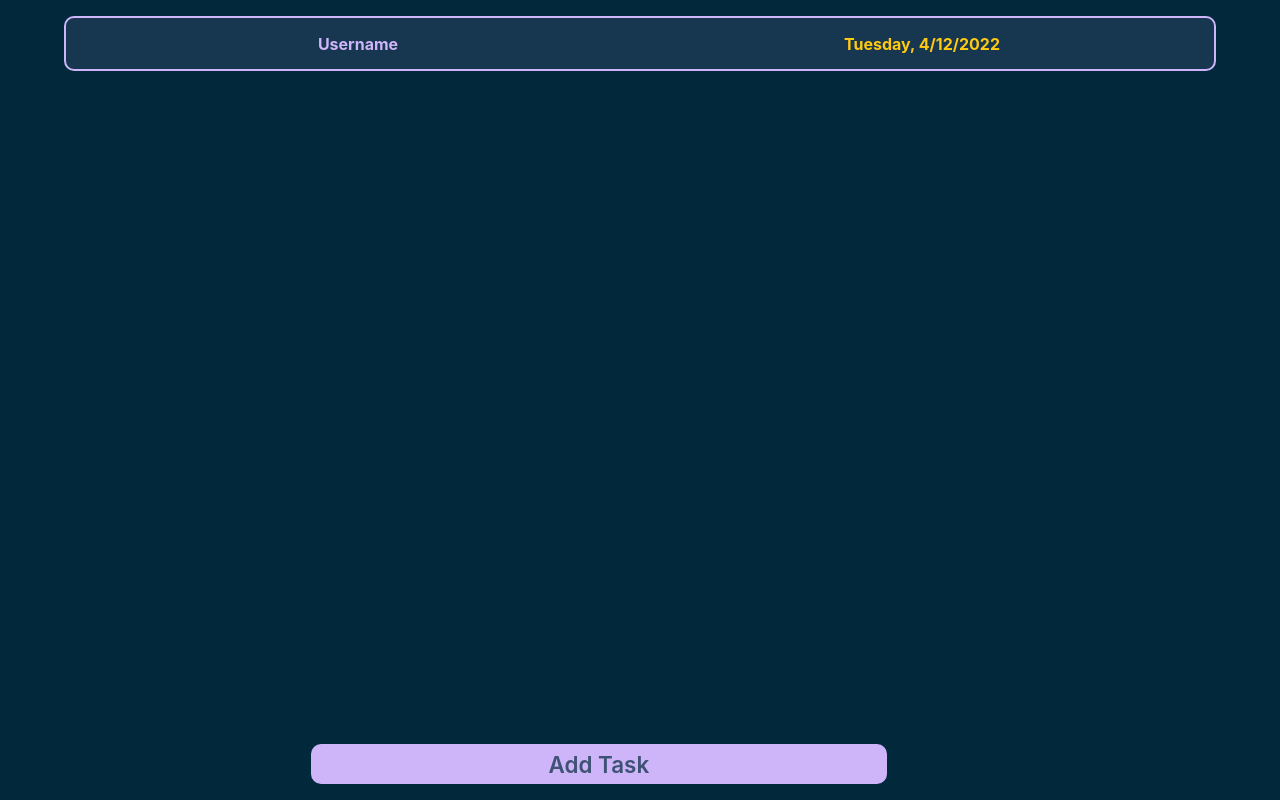
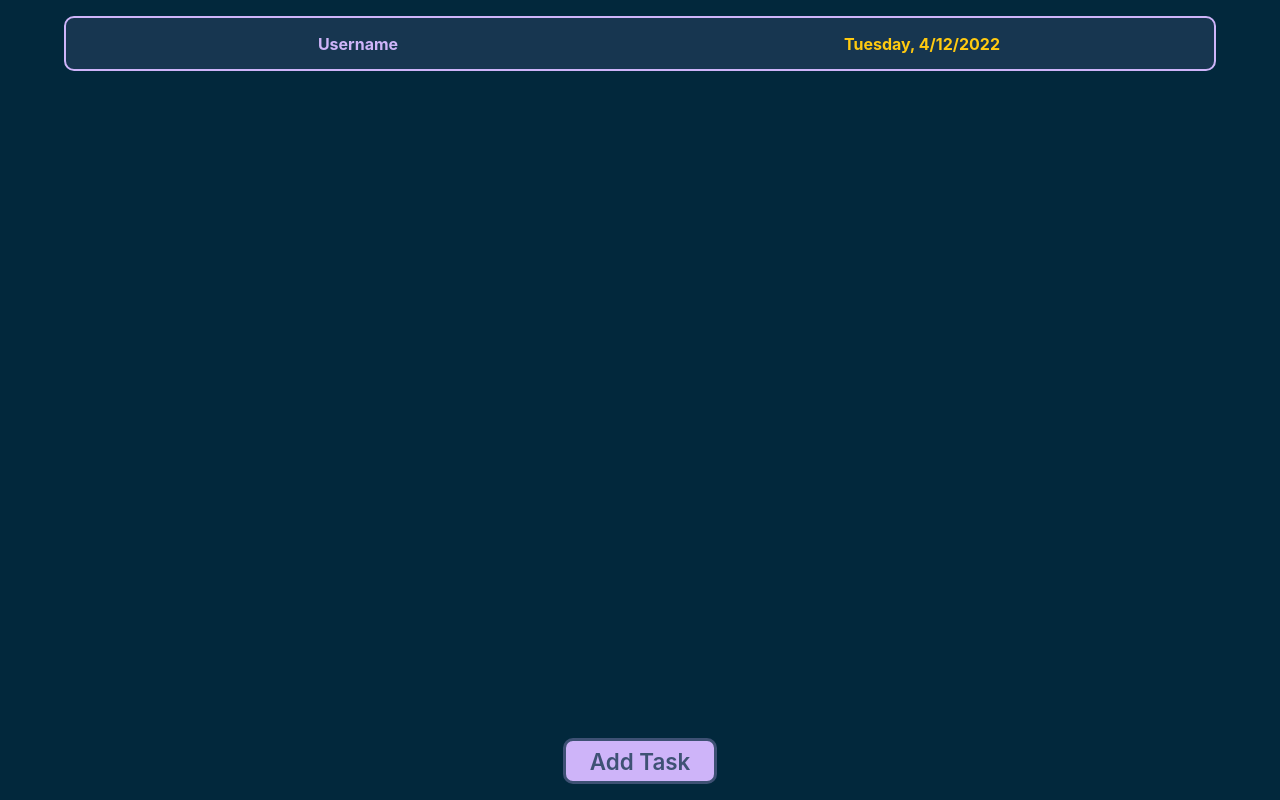
Before and after one commit to alaanescobedo/daily-tasks-app, a React (Vite) app: page / in a window 1280 px wide. Built offline with nearby package versions, Linux system fonts and the light colour scheme.

Commit message:
Move container style of the Button component to Home view

```diff
--- a/src/components/Button/Button.module.css
+++ b/src/components/Button/Button.module.css
@@ -1,15 +1,10 @@
-.container {
-    display: grid;
-    grid-template-columns: repeat(14, 1fr);
-}
-
 .btn {
-    grid-column: 4 / 11;
     background-color: rgb(var(--primary));
     border-radius: 10px;
-    height: 5vh;
     display: grid;
     place-content: center;
+    padding: .4rem 1.5rem;
+    border: 3px solid rgba(var(--background), var(--opacity-7));
 }
 
 .label {
--- a/src/components/Button/Button.tsx
+++ b/src/components/Button/Button.tsx
@@ -3,10 +3,8 @@ import styles from './Button.module.css'
 
 export const Button = (): JSX.Element => {
   return (
-    <div className={styles.container}>
-      <NavLink to='/new-task' className={styles.btn}>
-        <p className={styles.label}>Add Task</p>
-      </NavLink>
-    </div>
+    <NavLink to='/new-task' className={styles.btn}>
+      <p className={styles.label}>Add Task</p>
+    </NavLink>
   )
 }
--- /dev/null
+++ b/src/views/Home/Home.module.css
@@ -0,0 +1,8 @@
+.container_main {
+    flex: 1;
+}
+
+.container_btn {
+    display: flex;
+    justify-content: center;
+}
--- a/src/views/Home/Home.view.tsx
+++ b/src/views/Home/Home.view.tsx
@@ -1,18 +1,22 @@
 import { useContext } from 'react'
 import { MainCard, Button, ListTasks, Scroll } from '@components/index'
 import { TaskContext } from '@context/Task'
+
+import styles from './Home.module.css'
 
 export const AppView = (): JSX.Element => {
   const { tasks } = useContext(TaskContext)
   return (
     <>
       <MainCard />
-      <main style={{ flex: '1' }}>
+      <main className={styles.container_main}>
         <Scroll>
           <ListTasks tasks={tasks} />
         </Scroll>
       </main>
-      <Button />
+      <div className={styles.container_btn}>
+        <Button />
+      </div>
     </>
   )
 }
```
